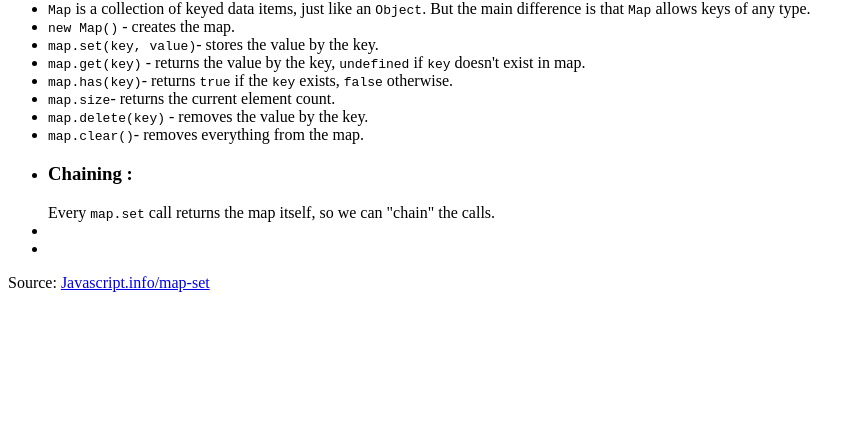
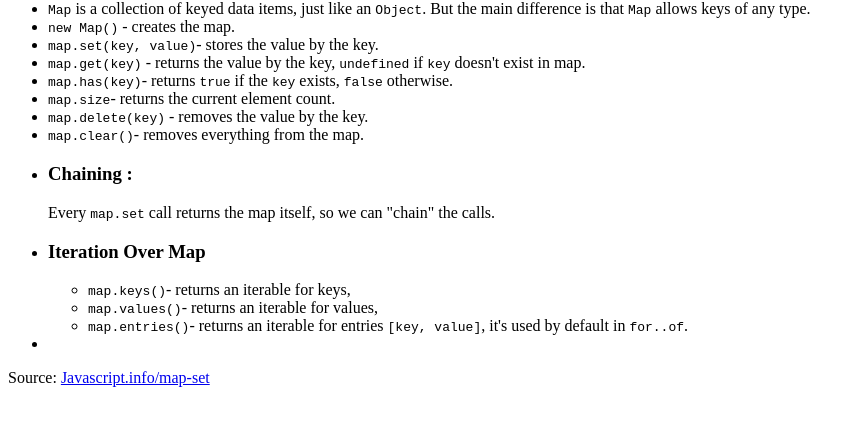
Before and after one commit to yugmani/map-js-info, a website: page index.html in a window 1280 px wide. Shown: the part 66-492 px from the top of the page, without its empty margins (0-865 px from the left). Drawn offline with Linux system fonts and the light colour scheme.

Commit message:
iterate over map

```diff
--- a/index.html
+++ b/index.html
@@ -39,7 +39,13 @@
       <h3>Chaining :</h3>Every <code class="highlight">map.set</code> call returns the
       map itself, so we can "chain" the calls.</span>
     </li>
-    <li></li>
+    <li><h3>Iteration Over Map</h3>
+      <ul>
+        <li><code class="highlight">map.keys()</code>- returns an iterable for keys,</li>
+        <li><code class="highlight">map.values()</code>- returns an iterable for values,</li>
+        <li><code class="highlight">map.entries()</code>- returns an iterable for entries <code class="highlight">[key, value]</code>, it's used by default in <code class="highlight">for..of</code>.</li>
+      </ul>
+    </li>
     <li></li>
   </ul>
   <p>
```
Also changed, not shown: index.js (+28 -0 lines).
